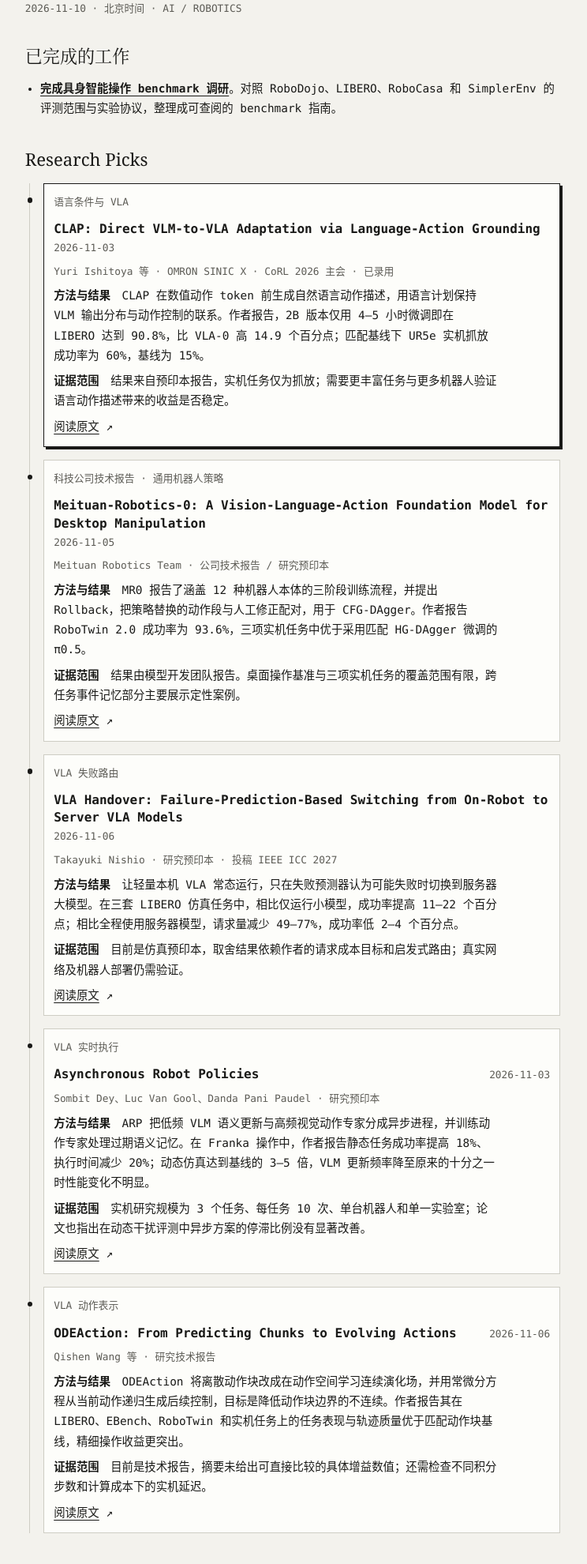
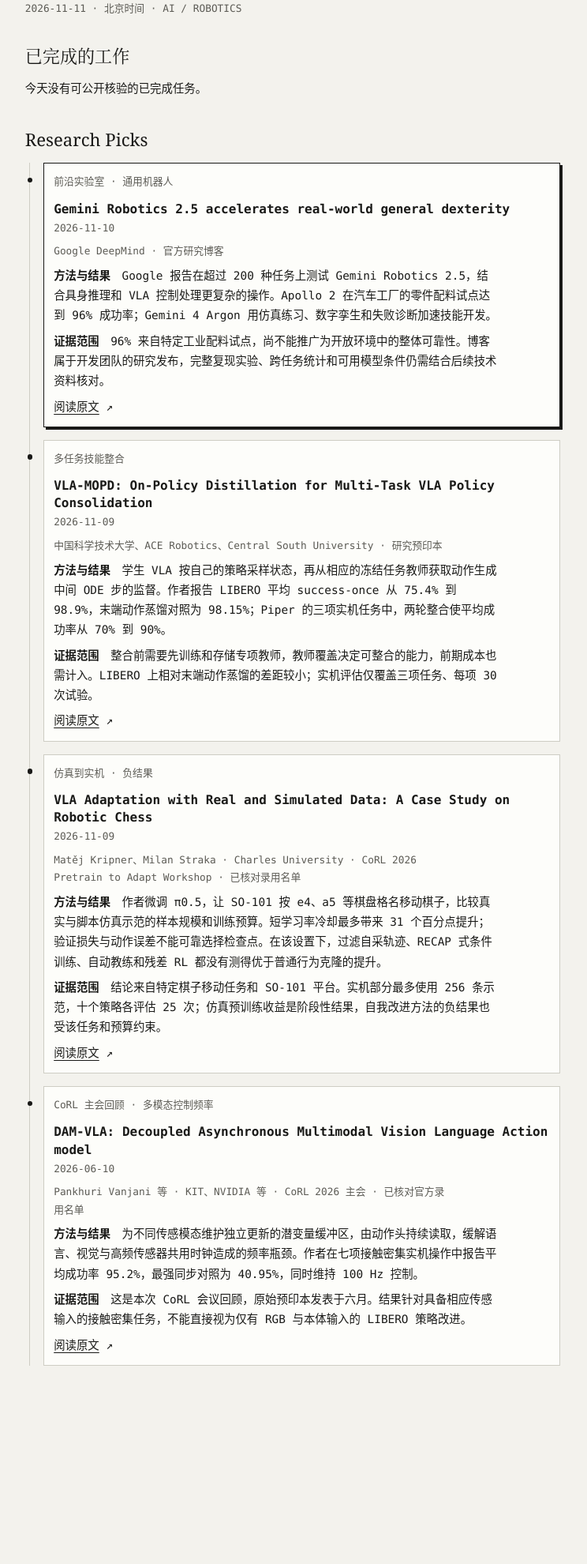
Before and after one commit to JoeSun-421/joesun-421.github.io, a plain HTML site: page daily-report/index.html in a window 1280 px wide. Shown: the part 182-2162 px from the top of the page at 79% size, without its empty margins (13-757 px from the left). After the commit the page ends 1992 px from the top, so only its background shows below. Drawn offline with Linux system fonts and the light colour scheme.

Commit message:
Publish the November 11 intern daily report

```diff
--- a/daily-report/editions.json
+++ b/daily-report/editions.json
@@ -1,4 +1,5 @@
 [
+  "2026-11-11",
   "2026-11-10",
   "2026-11-09",
   "2026-11-08",
--- a/daily-report/index.html
+++ b/daily-report/index.html
@@ -44,35 +44,30 @@ li+li { margin-top:.5rem; }
 @media print { :root { --paper:#fff; } article { break-inside:avoid; } }
 </style></head>
 <body><main><div class="masthead"><a class="brand" href="/daily-report/" lang="en">Daily Report</a>
-<nav aria-label="日报导航"><a href="2026-11-10/">本期固定链接</a><a href="archive/">日报归档</a></nav></div>
+<nav aria-label="日报导航"><a href="2026-11-11/">本期固定链接</a><a href="archive/">日报归档</a></nav></div>
 <header>
-<h1>intern daily report</h1><p class="meta"><time datetime="2026-11-10">2026-11-10</time> · 北京时间 · AI / ROBOTICS</p></header>
-<section aria-labelledby="work"><h2 id="work">已完成的工作</h2><ul><li><strong><a href="https://joesun-421.github.io/proposal4rsi/research-ideas/2026-11-10_embodied-benchmarks.html">完成具身智能操作 benchmark 调研</a></strong>。对照 RoboDojo、LIBERO、RoboCasa 和 SimplerEnv 的评测范围与实验协议，整理成可查阅的 benchmark 指南。</li></ul></section>
+<h1>intern daily report</h1><p class="meta"><time datetime="2026-11-11">2026-11-11</time> · 北京时间 · AI / ROBOTICS</p></header>
+<section aria-labelledby="work"><h2 id="work">已完成的工作</h2><p>今天没有可公开核验的已完成任务。</p></section>
 <section aria-labelledby="reading"><h2 id="reading">Research Picks</h2>
-<div class="timeline reading"><article class="entry"><p class="topic">语言条件与 VLA</p>
-<div class="entry-head"><h3>CLAP: Direct VLM-to-VLA Adaptation via Language-Action Grounding</h3>
-<time class="meta" datetime="2026-11-03">2026-11-03</time></div><p class="meta">Yuri Ishitoya 等 · OMRON SINIC X · CoRL 2026 主会 · 已录用</p>
-<p><strong>方法与结果</strong>　CLAP 在数值动作 token 前生成自然语言动作描述，用语言计划保持 VLM 输出分布与动作控制的联系。作者报告，2B 版本仅用 4–5 小时微调即在 LIBERO 达到 90.8%，比 VLA-0 高 14.9 个百分点；匹配基线下 UR5e 实机抓放成功率为 60%，基线为 15%。</p>
-<p><strong>证据范围</strong>　结果来自预印本报告，实机任务仅为抓放；需要更丰富任务与更多机器人验证语言动作描述带来的收益是否稳定。</p>
-<p><a href="https://arxiv.org/abs/2607.08974">阅读原文</a> <span aria-hidden="true">↗</span></p></article><article class="entry"><p class="topic">科技公司技术报告 · 通用机器人策略</p>
-<div class="entry-head"><h3>Meituan-Robotics-0: A Vision-Language-Action Foundation Model for Desktop Manipulation</h3>
-<time class="meta" datetime="2026-11-05">2026-11-05</time></div><p class="meta">Meituan Robotics Team · 公司技术报告 / 研究预印本</p>
-<p><strong>方法与结果</strong>　MR0 报告了涵盖 12 种机器人本体的三阶段训练流程，并提出 Rollback，把策略替换的动作段与人工修正配对，用于 CFG-DAgger。作者报告 RoboTwin 2.0 成功率为 93.6%，三项实机任务中优于采用匹配 HG-DAgger 微调的 π0.5。</p>
-<p><strong>证据范围</strong>　结果由模型开发团队报告。桌面操作基准与三项实机任务的覆盖范围有限，跨任务事件记忆部分主要展示定性案例。</p>
-<p><a href="https://arxiv.org/abs/2611.08577">阅读原文</a> <span aria-hidden="true">↗</span></p></article><article class="entry"><p class="topic">VLA 失败路由</p>
-<div class="entry-head"><h3>VLA Handover: Failure-Prediction-Based Switching from On-Robot to Server VLA Models</h3>
-<time class="meta" datetime="2026-11-06">2026-11-06</time></div><p class="meta">Takayuki Nishio · 研究预印本 · 投稿 IEEE ICC 2027</p>
-<p><strong>方法与结果</strong>　让轻量本机 VLA 常态运行，只在失败预测器认为可能失败时切换到服务器大模型。在三套 LIBERO 仿真任务中，相比仅运行小模型，成功率提高 11–22 个百分点；相比全程使用服务器模型，请求量减少 49–77%，成功率低 2–4 个百分点。</p>
-<p><strong>证据范围</strong>　目前是仿真预印本，取舍结果依赖作者的请求成本目标和启发式路由；真实网络及机器人部署仍需验证。</p>
-<p><a href="https://arxiv.org/abs/2611.08987">阅读原文</a> <span aria-hidden="true">↗</span></p></article><article class="entry"><p class="topic">VLA 实时执行</p>
-<div class="entry-head"><h3>Asynchronous Robot Policies</h3>
-<time class="meta" datetime="2026-11-03">2026-11-03</time></div><p class="meta">Sombit Dey、Luc Van Gool、Danda Pani Paudel · 研究预印本</p>
-<p><strong>方法与结果</strong>　ARP 把低频 VLM 语义更新与高频视觉动作专家分成异步进程，并训练动作专家处理过期语义记忆。在 Franka 操作中，作者报告静态任务成功率提高 18%、执行时间减少 20%；动态仿真达到基线的 3–5 倍，VLM 更新频率降至原来的十分之一时性能变化不明显。</p>
-<p><strong>证据范围</strong>　实机研究规模为 3 个任务、每任务 10 次、单台机器人和单一实验室；论文也指出在动态干扰评测中异步方案的停滞比例没有显著改善。</p>
-<p><a href="https://arxiv.org/abs/2611.05155">阅读原文</a> <span aria-hidden="true">↗</span></p></article><article class="entry"><p class="topic">VLA 动作表示</p>
-<div class="entry-head"><h3>ODEAction: From Predicting Chunks to Evolving Actions</h3>
-<time class="meta" datetime="2026-11-06">2026-11-06</time></div><p class="meta">Qishen Wang 等 · 研究技术报告</p>
-<p><strong>方法与结果</strong>　ODEAction 将离散动作块改成在动作空间学习连续演化场，并用常微分方程从当前动作递归生成后续控制，目标是降低动作块边界的不连续。作者报告其在 LIBERO、EBench、RoboTwin 和实机任务上的任务表现与轨迹质量优于匹配动作块基线，精细操作收益更突出。</p>
-<p><strong>证据范围</strong>　目前是技术报告，摘要未给出可直接比较的具体增益数值；还需检查不同积分步数和计算成本下的实机延迟。</p>
-<p><a href="https://arxiv.org/abs/2611.09672">阅读原文</a> <span aria-hidden="true">↗</span></p></article></div></section>
+<div class="timeline reading"><article class="entry"><p class="topic">前沿实验室 · 通用机器人</p>
+<div class="entry-head"><h3>Gemini Robotics 2.5 accelerates real-world general dexterity</h3>
+<time class="meta" datetime="2026-11-10">2026-11-10</time></div><p class="meta">Google DeepMind · 官方研究博客</p>
+<p><strong>方法与结果</strong>　Google 报告在超过 200 种任务上测试 Gemini Robotics 2.5，结合具身推理和 VLA 控制处理更复杂的操作。Apollo 2 在汽车工厂的零件配料试点达到 96% 成功率；Gemini 4 Argon 用仿真练习、数字孪生和失败诊断加速技能开发。</p>
+<p><strong>证据范围</strong>　96% 来自特定工业配料试点，尚不能推广为开放环境中的整体可靠性。博客属于开发团队的研究发布，完整复现实验、跨任务统计和可用模型条件仍需结合后续技术资料核对。</p>
+<p><a href="https://deepmind.google/blog/gemini-robotics-2-5-accelerates-real-world-physical-intelligence/">阅读原文</a> <span aria-hidden="true">↗</span></p></article><article class="entry"><p class="topic">多任务技能整合</p>
+<div class="entry-head"><h3>VLA-MOPD: On-Policy Distillation for Multi-Task VLA Policy Consolidation</h3>
+<time class="meta" datetime="2026-11-09">2026-11-09</time></div><p class="meta">中国科学技术大学、ACE Robotics、Central South University · 研究预印本</p>
+<p><strong>方法与结果</strong>　学生 VLA 按自己的策略采样状态，再从相应的冻结任务教师获取动作生成中间 ODE 步的监督。作者报告 LIBERO 平均 success-once 从 75.4% 到 98.9%，末端动作蒸馏对照为 98.15%；Piper 的三项实机任务中，两轮整合使平均成功率从 70% 到 90%。</p>
+<p><strong>证据范围</strong>　整合前需要先训练和存储专项教师，教师覆盖决定可整合的能力，前期成本也需计入。LIBERO 上相对末端动作蒸馏的差距较小；实机评估仅覆盖三项任务、每项 30 次试验。</p>
+<p><a href="https://arxiv.org/abs/2611.12286">阅读原文</a> <span aria-hidden="true">↗</span></p></article><article class="entry"><p class="topic">仿真到实机 · 负结果</p>
+<div class="entry-head"><h3>VLA Adaptation with Real and Simulated Data: A Case Study on Robotic Chess</h3>
+<time class="meta" datetime="2026-11-09">2026-11-09</time></div><p class="meta">Matěj Kripner、Milan Straka · Charles University · CoRL 2026 Pretrain to Adapt Workshop · 已核对录用名单</p>
+<p><strong>方法与结果</strong>　作者微调 π0.5，让 SO-101 按 e4、a5 等棋盘格名移动棋子，比较真实与脚本仿真示范的样本规模和训练预算。短学习率冷却最多带来 31 个百分点提升；验证损失与动作误差不能可靠选择检查点。在该设置下，过滤自采轨迹、RECAP 式条件训练、自动教练和残差 RL 都没有测得优于普通行为克隆的提升。</p>
+<p><strong>证据范围</strong>　结论来自特定棋子移动任务和 SO-101 平台。实机部分最多使用 256 条示范，十个策略各评估 25 次；仿真预训练收益是阶段性结果，自我改进方法的负结果也受该任务和预算约束。</p>
+<p><a href="https://arxiv.org/abs/2611.12676">阅读原文</a> <span aria-hidden="true">↗</span></p></article><article class="entry"><p class="topic">CoRL 主会回顾 · 多模态控制频率</p>
+<div class="entry-head"><h3>DAM-VLA: Decoupled Asynchronous Multimodal Vision Language Action model</h3>
+<time class="meta" datetime="2026-06-10">2026-06-10</time></div><p class="meta">Pankhuri Vanjani 等 · KIT、NVIDIA 等 · CoRL 2026 主会 · 已核对官方录用名单</p>
+<p><strong>方法与结果</strong>　为不同传感模态维护独立更新的潜变量缓冲区，由动作头持续读取，缓解语言、视觉与高频传感器共用时钟造成的频率瓶颈。作者在七项接触密集实机操作中报告平均成功率 95.2%，最强同步对照为 40.95%，同时维持 100 Hz 控制。</p>
+<p><strong>证据范围</strong>　这是本次 CoRL 会议回顾，原始预印本发表于六月。结果针对具备相应传感输入的接触密集任务，不能直接视为仅有 RGB 与本体输入的 LIBERO 策略改进。</p>
+<p><a href="https://arxiv.org/abs/2606.12105">阅读原文</a> <span aria-hidden="true">↗</span></p></article></div></section>
 </main></body></html>
```
Also changed, not shown: daily-report/2026-11-11/index.html (added, +73 -0 lines), daily-report/archive/index.html (+1 -1 lines).
